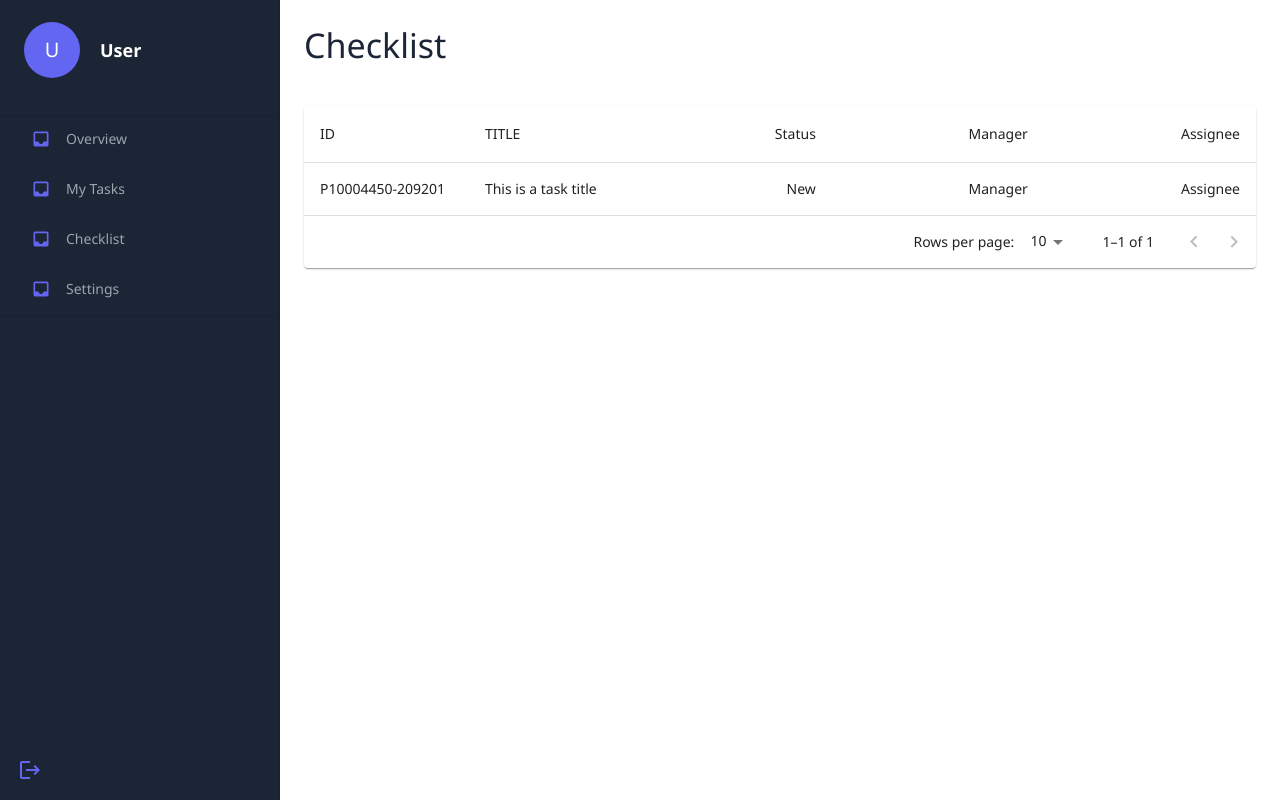
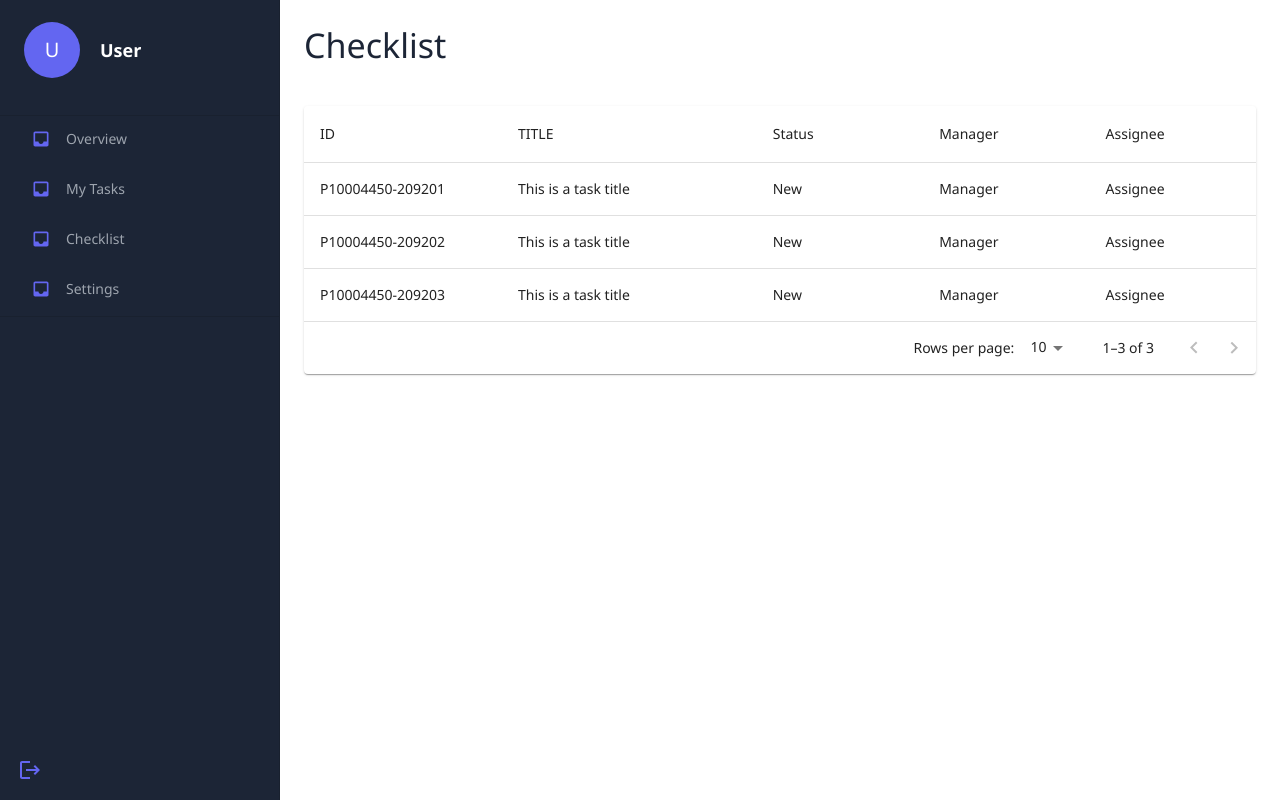
Before and after one commit to AnthonyTlei/task-tracker-frontend, a React (Create React App) app: page / in a window 1280 px wide. Built offline with nearby package versions, Linux system fonts and the light colour scheme.

Commit message:
Simplified Checklist component

```diff
--- a/src/features/checklist/components/TaskTable.tsx
+++ b/src/features/checklist/components/TaskTable.tsx
@@ -12,30 +12,25 @@ interface Column {
   id: "id" | "title" | "status" | "manager" | "assignee";
   label: string;
   minWidth?: number;
-  align?: "right";
-  format?: (value: number) => string;
 }
 
 const columns: readonly Column[] = [
   { id: "id", label: "ID", minWidth: 20 },
-  { id: "title", label: "TITLE", minWidth: 100 },
+  { id: "title", label: "TITLE", minWidth: 170 },
   {
     id: "status",
     label: "Status",
-    minWidth: 170,
-    align: "right",
+    minWidth: 100,
   },
   {
     id: "manager",
     label: "Manager",
-    minWidth: 170,
-    align: "right",
+    minWidth: 100,
   },
   {
     id: "assignee",
     label: "Assignee",
-    minWidth: 170,
-    align: "right",
+    minWidth: 100,
   },
 ];
 
@@ -60,6 +55,20 @@ function createData(
 const rows = [
   createData(
     "P10004450-209201",
+    "This is a task title",
+    "New",
+    "Manager",
+    "Assignee"
+  ),
+  createData(
+    "P10004450-209202",
+    "This is a task title",
+    "New",
+    "Manager",
+    "Assignee"
+  ),
+  createData(
+    "P10004450-209203",
     "This is a task title",
     "New",
     "Manager",
@@ -91,7 +100,6 @@ export default function TaskTable() {
               {columns.map((column) => (
                 <TableCell
                   key={column.id}
-                  align={column.align}
                   style={{ minWidth: column.minWidth }}
                 >
                   {column.label}
@@ -107,13 +115,7 @@ export default function TaskTable() {
                   <TableRow hover role="checkbox" tabIndex={-1} key={row.id}>
                     {columns.map((column) => {
                       const value = row[column.id];
-                      return (
-                        <TableCell key={column.id} align={column.align}>
-                          {column.format && typeof value === "number"
-                            ? column.format(value)
-                            : value}
-                        </TableCell>
-                      );
+                      return <TableCell key={column.id}>{value}</TableCell>;
                     })}
                   </TableRow>
                 );
```
